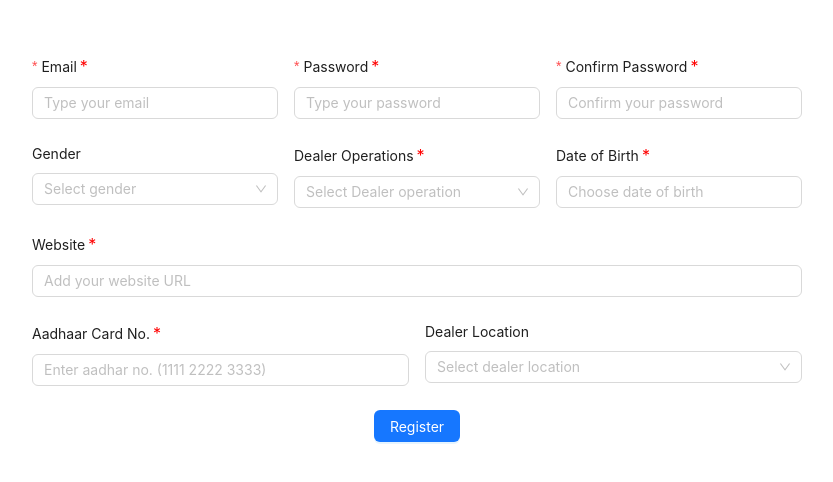
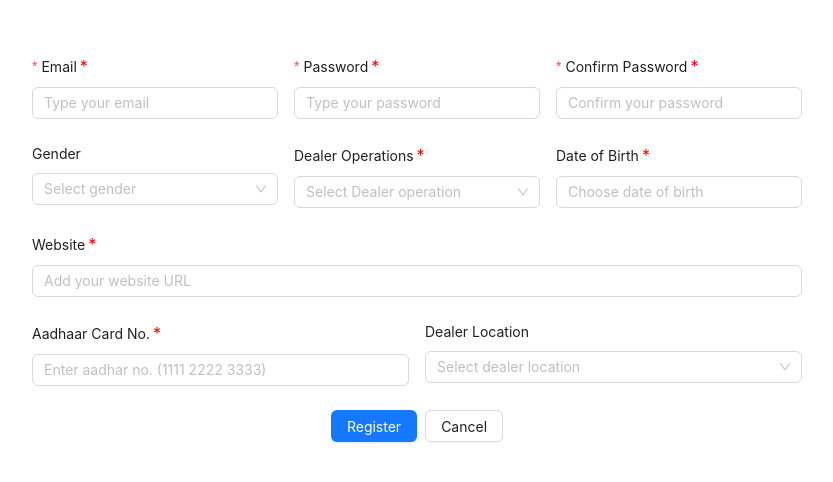
Before and after one commit to PremSathe/form-validation-antd, a React (Create React App) app: page / in a window 1280 px wide. Shown: the part 140-622 px from the top of the page, without its empty margins (223-1056 px from the left). Built offline with nearby package versions, Linux system fonts and the light colour scheme.

Commit message:
update antd components and cancel functionallity

```diff
--- a/src/App.css
+++ b/src/App.css
@@ -55,3 +55,7 @@
 .custom-select .ant-select-selector .ant-select-suffix {
   display: none;
 }
+
+:where(.css-dev-only-do-not-override-1kuana8).ant-select .ant-select-arrow {
+  color: red;
+}
--- a/src/App.js
+++ b/src/App.js
@@ -30,6 +30,14 @@ function App() {
   ];
   // State to manage selected locations
   const [selectedLocations, setSelectedLocations] = useState([]);
+  // Form reference to reset fields
+  const [form] = Form.useForm();
+
+  // Function to handle form reset
+  const handleCancel = () => {
+    form.resetFields();
+    setSelectedLocations([]); // Reset selected locations
+  };
 
   return (
     <div className="App">
@@ -37,6 +45,7 @@ function App() {
         <Form
           autoComplete="off"
           layout="vertical"
+          form={form} // Set form instance
           onFinish={(values) => {
             // Perform form validation here
             if (values.email && values.password && values.confirmPassword) {
@@ -48,6 +57,7 @@ function App() {
           onFinishFailed={(error) => {
             console.log({ error });
           }}
+          initialValues={{}}
         >
           <Row gutter={[16, 16]}>
             <Col span={8}>
@@ -220,6 +230,13 @@ function App() {
             <Button type="primary" htmlType="submit">
               Register
             </Button>
+            <Button
+              type="default"
+              onClick={handleCancel}
+              style={{ marginLeft: "8px" }}
+            >
+              Cancel
+            </Button>
           </Form.Item>
         </Form>
       </header>
```
